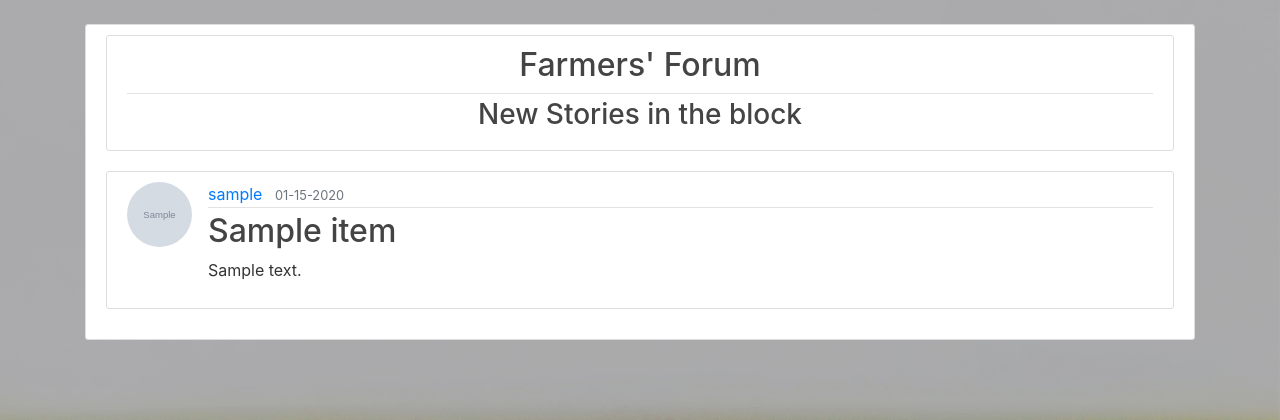
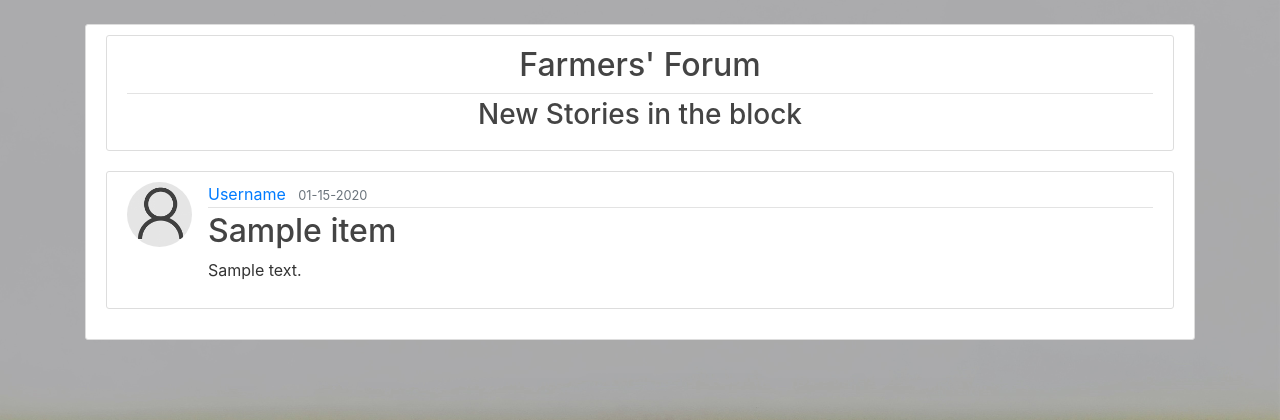
Before and after one commit to Bryx28/app01crop, a Flask app: page /forums in a window 1280 px wide. Shown: the part 56-476 px from the top of the page. Run offline with Flask 2, Linux system fonts and the light colour scheme; a user stored in the database is signed in; grey boxes marked "Sample" are stand-in pictures; a database or web service that is not in the repository returns one stand-in record (values such as "Sample title"); data that the repository does not hold is empty; some libraries are stand-ins or nearby versions.

Commit message:
Post Functionality Revised

```diff
--- a/crop_app/models.py
+++ b/crop_app/models.py
@@ -6,9 +6,10 @@ import requests
 def load_user(user_id):
     if type(user_id) is not None:
         data = requests.get(f'https://api01crop.herokuapp.com/load_user/{user_id}')
+        return User(data)
     else:
         data = None
-    return User(data)
+        return data
 
 class User(UserMixin):
     def __init__(self, user_json):
--- a/crop_app/routes.py
+++ b/crop_app/routes.py
@@ -162,15 +162,13 @@ def update_account():
                             form = form)
 
 @app.route("/post/new", methods=['POST', 'GET'])
-@login_required
+#@login_required
 def new_post():
     form = PostForm()
     if form.validate_on_submit():
-        print(current_user.user_id)
         new_post_dict = {
                             "title": form.title.data,
-                            "content": form.content.data,
-                            "author": current_user.user_id
+                            "content": form.content.data
                         }
         new_post_json = json.dumps(new_post_dict, indent=4)
         headers = {'Content-type':"application/json"}
--- a/crop_app/templates/forums.html
+++ b/crop_app/templates/forums.html
@@ -12,10 +12,11 @@
             </article>
             {% for post in posts %}
                 <article class="media content-section">
-                    <img class="rounded-circle article-img" src="{{ url_for('static', filename='profile_pics/' + post.author.user_image)}}">
+                    <img class="rounded-circle article-img" src="{{ url_for('static', filename='profile_pics/' + 'default.jpg')}}">
                     <div class="media-body">
                         <div class="article-metadata">
-                            <a class="mr-2" href="#">{{ post.author.username }}</a>
+                            <!--<a class="mr-2" href="#">{{ post.author.username }}</a> -->
+                            <a class="mr-2" href="#">Username</a>
                             <small class="text-muted">{{ post.date_posted.strftime('%m-%d-%Y') }}</small>
                         </div>
                         <h2><a class="article-title" href="#">{{ post.title }}</a></h2>
```
